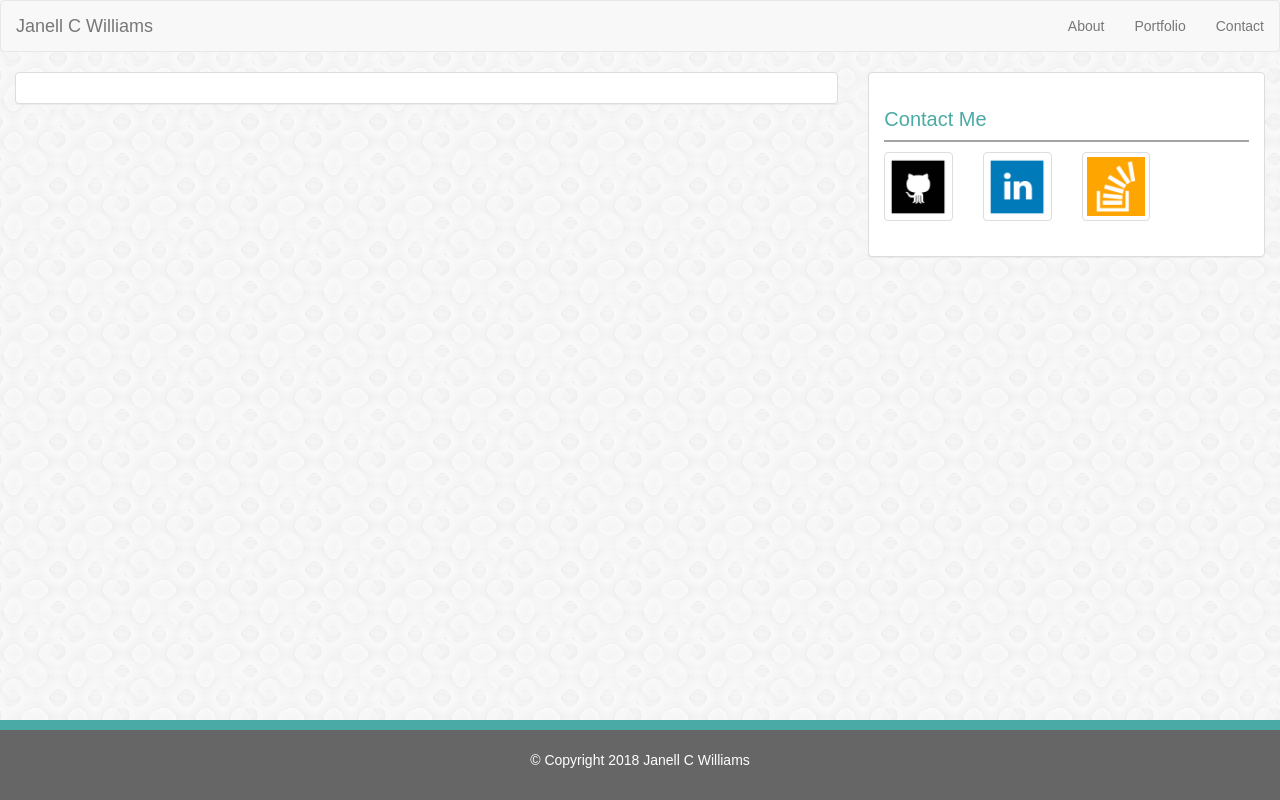
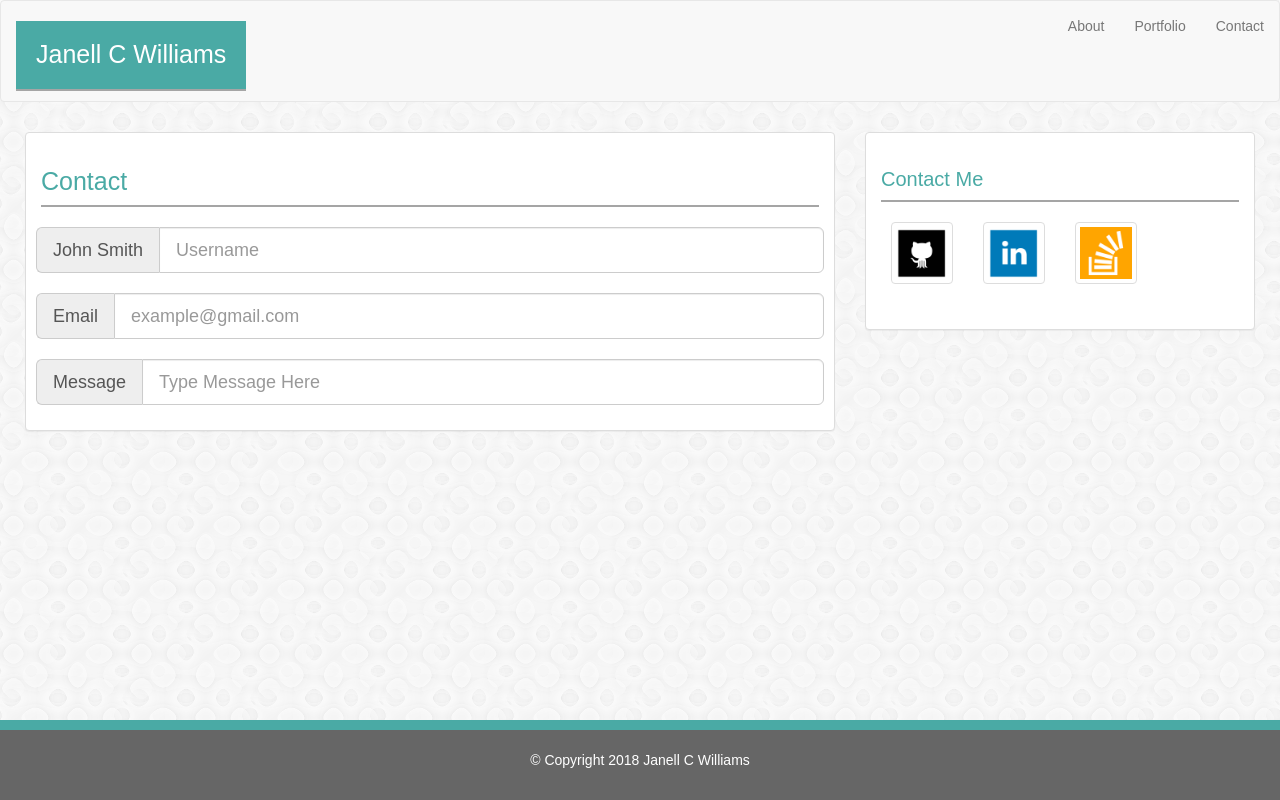
Before and after one commit to jcw124/Bootstrap-Portfolio, a plain HTML site: page contact.html in a window 1280 px wide. Drawn offline with nearby package versions, Linux system fonts and the light colour scheme.

Commit message:
update contacts

```diff
--- a/assests/css/style.css
+++ b/assests/css/style.css
@@ -108,11 +108,11 @@ h1{
     width: 60px;
     border: none;
     } */
-/* form{
-        width: 500px;
+/* form{ */
+        /* width: 500px;
         overflow: auto;
-        position: relative;
-    } */
+        position: relative; */
+    /* } */
 /* input[type=submit] {
         background-color:  #4aaaa5;
         border: none;
@@ -132,7 +132,7 @@ h1{
     /* p{
         padding: 20px;
     } */
-/* input[type=submit] {
+ input[type=submit] {
     background-color:  #4aaaa5;
     border: none;
     color: white;
@@ -140,10 +140,13 @@ h1{
     text-decoration: none;
     margin: 4px 2px;
     cursor: pointer;
-} */
-/* #message {
-    min-height: 150px;
-} */
+}
+.row{
+    padding:10px;
+ }
+.message {
+    min-height: 300px;
+}
 /* #hangman {
     background-image:url("../images/abstract-q-c-250-250-1.jpg");
     float: left;
@@ -204,4 +207,4 @@ h4 {
      color: #fff;
      background-color: #4aaaa5;
     padding: 20px 0;
-}   */
+}
--- a/contact.html
+++ b/contact.html
@@ -22,7 +22,7 @@
           <span class="icon-bar"></span>
           <span class="icon-bar"></span>
         </button>
-          <a class="navbar-brand" href="#" class="name">Janell C Williams</a>
+        <h1 class="name" class="name">Janell C Williams</h1>
       </div>
       <ul class="nav navbar-nav navbar-right">
         <li>
@@ -39,17 +39,40 @@
     </div>
   </nav>
 
-
-
   <div class="container-fluid">
     <div class="row">
       <div class="col-sm-8">
         <div class="panel panel-default">
           <div class="panel-body">
+            <h1>Contact</h1>
+            <div class="row">
+              <div class="input-group input-group-lg">
+                <span class="input-group-addon" id="sizing-addon">John Smith</span>
+                <input type="text" class="form-control" placeholder="Username" aria-describedby="sizing-addon2">
+              </div>
+            </div>
+
+            <div class="row">
+              <div class="input-group input-group-lg">
+                <span class="input-group-addon" id="sizing-addon">Email</span>
+                <input type="text" class="form-control" placeholder="example@gmail.com" aria-describedby="sizing-addon2">
+              </div>
+            </div>
+
+
+            <div class="row">
+              <div class="input-group input-group-lg">
+                <span class="input-group-addon message" id="sizing-addon">Message</span>
+                <input type="text" class="form-control" placeholder="Type Message Here" aria-describedby="sizing-addon2">
+              </div>
+
 
             </div>
           </div>
         </div>
+      </div>
+
+
       <div class="col-sm-4 ">
         <div class="panel panel-default">
           <div class="panel-body">
@@ -76,10 +99,6 @@
       </div>
     </div>
   </div>
-              </div>
-
-
-
 
 
   <footer>
@@ -87,4 +106,5 @@
   </footer>
 
 </body>
+
 </html>
```
Also changed, not shown: index.html (+1 -1 lines), portfolio.html (+1 -1 lines). Lines whose indentation alone changed are shown as unchanged.
